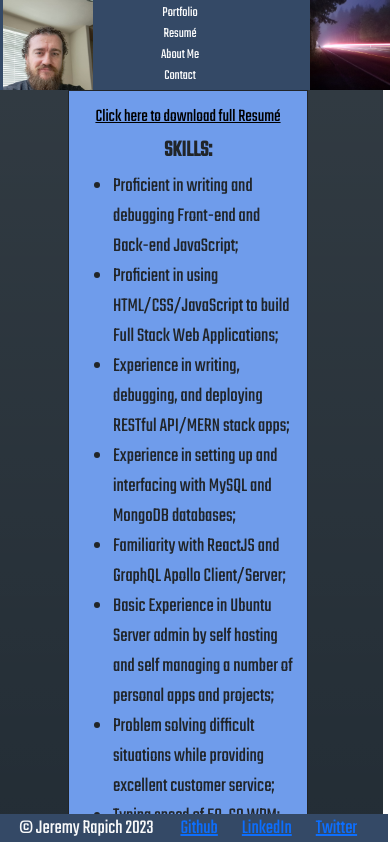
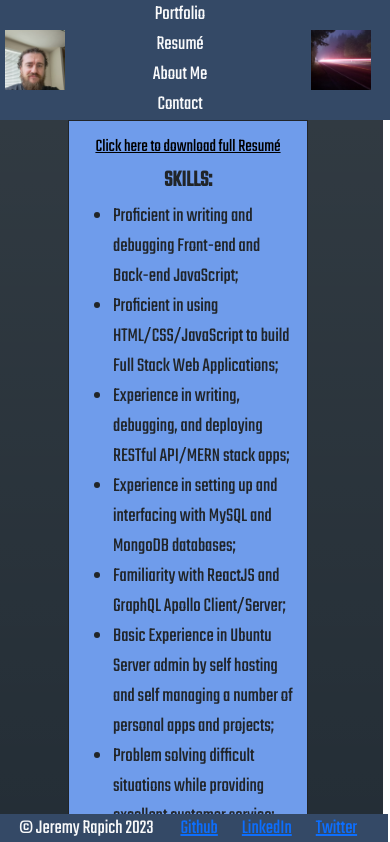
Before and after one commit to jrapich/react-portfolio, a React (Vite) app in the folder portfolio/: page /resume in a window 390 px wide. Shown: the top 842 px of the page. Built offline with nearby package versions, Linux system fonts and the light colour scheme.

Commit message:
nav font size, positioning, and repsonsiveness tweaks

```diff
--- a/portfolio/src/components/UI/header/nav/Nav.css
+++ b/portfolio/src/components/UI/header/nav/Nav.css
@@ -1,5 +1,5 @@
 .nav-link {
-    font-size: 40px;
+    font-size: 50px;
     padding-top: 0px;
     padding-bottom: 0px;
 }
@@ -9,7 +9,7 @@
     background-color: #344966;
 }
 
-@media only screen and (min-width:1200px) {
+@media only screen and (min-width:400px) {
     .navbar-nav {
         display: flex;
         flex-direction: row;
@@ -31,7 +31,7 @@
     }
 
     .nav-link{
-        font-size: 24px;
+        font-size: 32px;
     }
     .navbar, .navbar-brand, .navbar-nav, .container-fluid, .col-2 {
         padding:0px;
@@ -47,7 +47,7 @@
     }
 
     .nav-link{
-        font-size: 14px;
+        font-size: 20px;
     }
 
     p {
@@ -58,3 +58,17 @@
         font-size: 90%;
     }
 }
+
+@media only screen and (max-width:535px) {
+    .navImage {
+        height:80px;
+        width:80px;
+    }
+}
+
+@media only screen and (max-width:470px) {
+    .navImage {
+        height:60px;
+        width:60px;
+    }
+}
```
